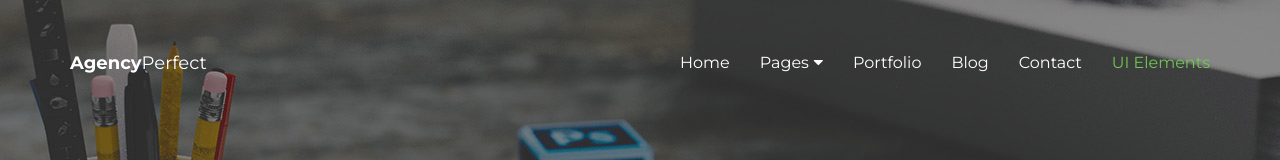
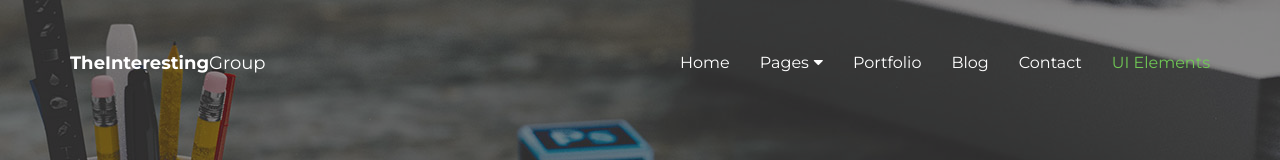
Before and after one commit to FlorenceBixby/CSS, a plain HTML site: page ui-elements.html in a window 1280 px wide. Shown: the top 160 px of the page. Drawn offline with nearby package versions, Linux system fonts and the light colour scheme.

Commit message:
Update ui-elements.html

```diff
--- a/ui-elements.html
+++ b/ui-elements.html
@@ -51,7 +51,7 @@
 
                 <div class="navbar-header">
 
-                    <a href="index.html" class="site-title"><span>Agency</span>Perfect</a>
+                    <a href="index.html" class="site-title"><span>TheInteresting</span>Group</a>
 
                 </div><!-- /.navbar-header -->
 
```
